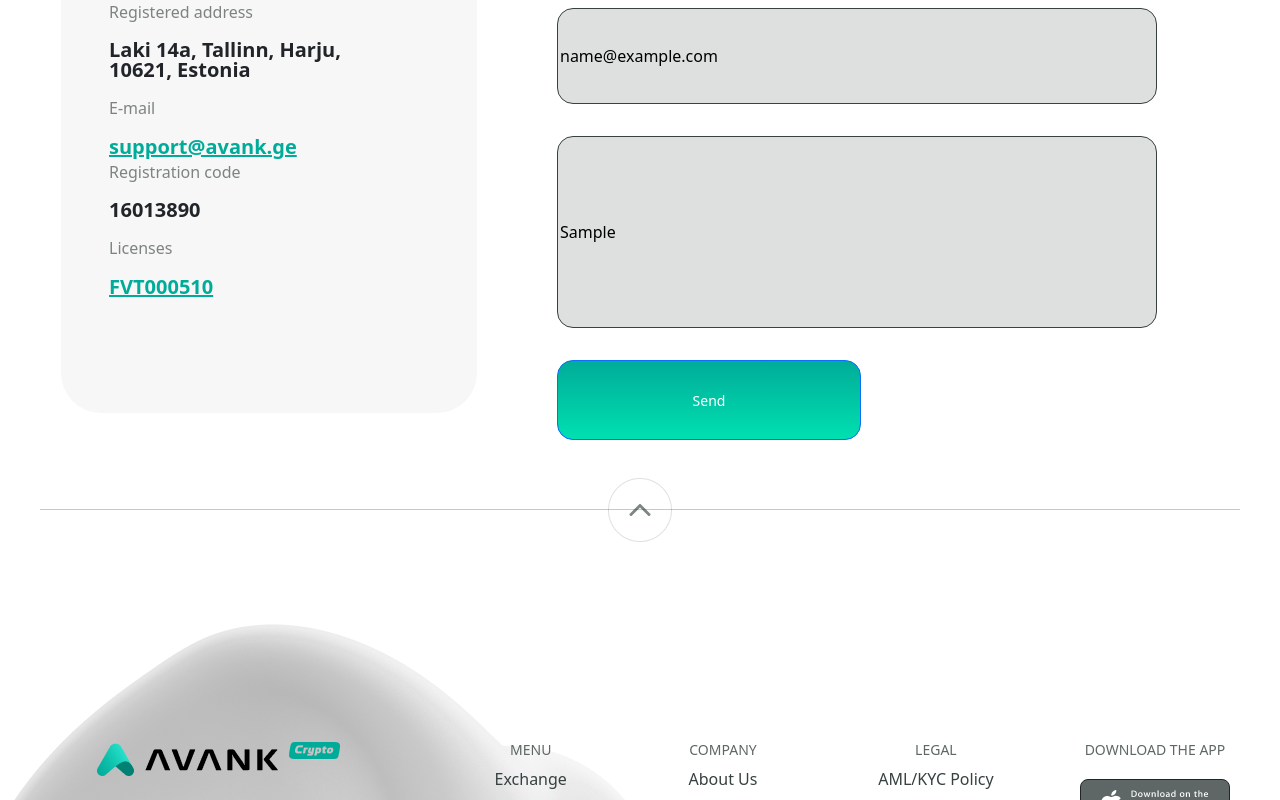
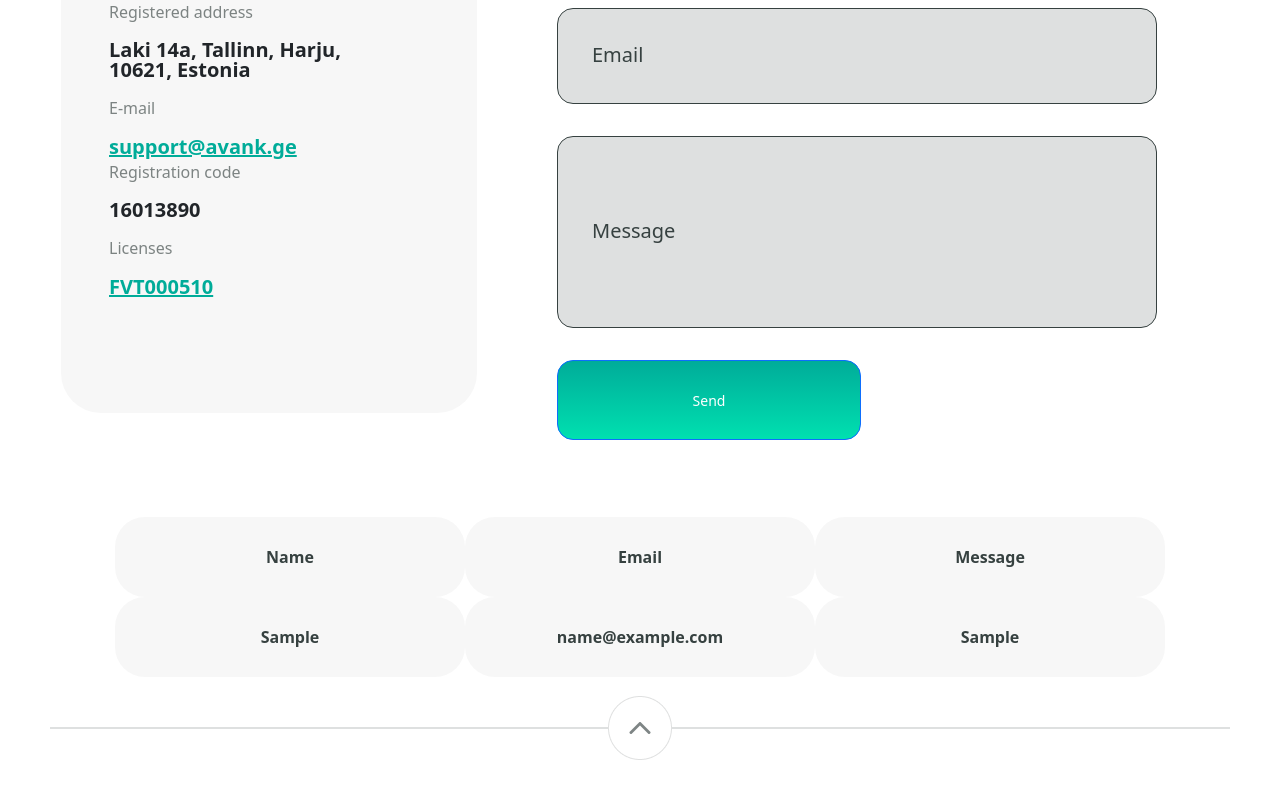
Before and after one commit to Ram85-git/Excellence34, a Vue app in the folder card34/: page / in a window 1280 px wide. Both pictures are taken after typing "Sample", "name@example.com", "Sample" into the empty fields and a click on the button "Send". Shown: the part 496-1296 px from the top of the page. Built offline with nearby package versions, Linux system fonts and the light colour scheme.

Commit message:
Table added

```diff
--- a/card34/package.json
+++ b/card34/package.json
@@ -9,6 +9,7 @@
   },
   "dependencies": {
     "core-js": "^3.8.3",
+    "firebase": "^9.22.1",
     "vue": "^3.2.13"
   },
   "devDependencies": {
--- a/card34/src/components/Contacts.vue
+++ b/card34/src/components/Contacts.vue
@@ -43,28 +43,94 @@
             <h5>Contact Form</h5>
             <div class="smallform">
                 <div class="formname">
-                    <input type="text" class="name" placeholder="Name">
+                    <input type="text" class="name" placeholder="Name" v-model="name">
                 </div>
                 <div class="formemail">
-                    <input type="email"  placeholder="Email">
+                    <input type="email"  placeholder="Email" v-model="email">
                 </div>
                 <div class="formMessage">
-                    <input id="message" type="text" placeholder="Message">
+                    <input id="message" type="text" placeholder="Message" v-model="message">
                 </div>
 
             </div>
-            <button type="button" class="btn btn-primary btn-sm">Send</button>
+            <button type="button" v-on:click.prevent="submit()" class="btn btn-primary btn-sm">Send</button>
         </div>
 
     </div>
   </div>
+  <br>
+  <table>
+    <tr>
+        <th>Name</th>
+        <th>Email</th>
+        <th>Message</th>
+    </tr>
+    <tr v-for="item in list" :key="item" id="item">
+        <td>{{ item.name}}</td>
+        <td>{{ item.email}}</td>
+        <td>{{ item.message}}</td>
+    </tr>
+</table>
+
+
+
+     <!-- <div>
+        <p>Name: {{ name }}</p>
+        <p>Email: {{ email }}</p>
+        <p>Message: {{ message }}</p>
+     </div> -->
 
 </template>
 
 
 <script>
+// import firebase from '@/firebase';
+// import { projectFirestore } from '../firebase/config'
+
+
 export default{
-    name:`Contacts`
+    name:`Contacts`,
+    data(){
+        return{
+            name:'',
+            email:'',
+            message:'',
+            list:[]
+        }
+
+    },
+    methods:{
+        submit:function() {
+            console.log("Entered value ");
+            console.log(this.name,)
+            console.log(this.email,)
+            console.log(this.message,)
+
+            this.list.push({
+
+                'name': this.name,
+                'email':this.email,
+                'message':this.message
+            });
+            this.name="",
+            this.email="",
+            this.message=""
+            // let userMessage =
+
+            // name:
+            // email:
+            // message:
+
+
+
+            // projectFirestore.collection('userMessages').add(userMessage)
+
+
+        }
+
+    }
+
+
 }
 
 
@@ -72,6 +138,56 @@ export default{
 </script>
 
 <style scoped>
+
+
+ table {
+    margin: auto;
+    /* border-radius: 30px; */
+    background-color: ;
+
+ }
+
+ table tr {
+    /* border: 1px solid green; */
+    height: 80px;
+    width:  40px;
+    margin-top: 10px;
+    color: #364140;
+
+    /* border-radius: 30px; */
+    /* border-radius: 30%; */
+    /* border-bottom-left-radius: 16px; */
+}
+/*
+table tr:nth-child(n+1){
+    border: 1px saddlebrown;
+} */
+
+table tr  th {
+    /* border: 1px solid brown; */
+    /* border-radius: 16px; */
+    height:  20px;
+    width: 350px;
+    text-align: center;
+    color: #364140;
+    background-color: rgba(54, 65, 64, 0.04);
+    font-weight: 700;
+    border-radius: 30px;
+
+}
+table tr td {
+    /* border: 1px solid brown; */
+    height:  20px;
+    background-color: rgba(54, 65, 64, 0.04);
+    width: 300px;
+    text-align: center;
+    color: #364140;
+    font-weight: 700;
+    border-radius: 30px;
+    /* margin-top: 20px; */
+    /* padding-top: 20px; */
+}
+
 
 .contacts{
     height: 128px;
--- a/card34/src/components/Footer.vue
+++ b/card34/src/components/Footer.vue
@@ -1,12 +1,17 @@
 <template>
 
-
+<!--
 <div class="line">
     <div style="text-align: center;margin: auto; width: 1200px;">
         <hr id="hr1"  >
         <img style="margin-top: -60px;" src="../assets/upword1.png">
     </div>
-  </div>
+  </div>   -->
+
+  <div class="line">
+        <img src="../assets/upword1.png" alt="">
+    </div>
+
 
 <br><br><br>
 <footer >
@@ -97,6 +102,20 @@ export default{
 </script>
 
 <style scoped>
+
+.line{
+            border: .5px solid rgba(54, 65, 64, 0.16);
+            max-width: 1180px;
+            text-align: center;
+            margin: auto;
+            margin-top: 50px;
+            height: .5px;
+
+
+        }
+        .line img{
+            margin-top: -32px;
+        }
 footer {
     display: flex;
     justify-content: end;
@@ -157,7 +176,9 @@ footer {
 .footerlogo{
     /* display: flex; */
     flex-direction: row;
+
     /* gap: 40px; */
+    text-align: left;
 
 }
 .footericon img {
--- /dev/null
+++ b/card34/src/firebase/config.js
@@ -0,0 +1,71 @@
+// import firebase from 'firebase/app'
+// // import * as firebase from 'firebase/app'
+// import 'firebase/firestore'
+// import { initializeApp } from "firebase/app";
+
+// import firebase from 'firebase/app';
+// import 'firebase/firestore';
+// import 'firebase/auth';
+// ... import other necessary Firebase modules
+
+// import { initializeApp , } from "firebase/app"
+
+// import { getFirestore } from "firebase/firestore"
+
+
+// const firebaseConfig = {
+//     apiKey: "AIzaSyCNEk8vxwgxrO2Yg1fhAGFzfD0aM5j67Fs",
+//     authDomain: "simple-contact-form-a482f.firebaseapp.com",
+//     projectId: "simple-contact-form-a482f",
+//     storageBucket: "simple-contact-form-a482f.appspot.com",
+//     messagingSenderId: "934435760510",
+//     appId: "1:934435760510:web:bfcb877ebc01408bb2eb2f"
+// };
+
+
+
+// initializeApp(firebaseConfig);
+
+// const projectFirestore = firebase.firestore()
+
+//   export { projectFirestore }
+
+// initializeApp(firebaseConfig)
+//   const db = getFirestore()
+//   export default db
+
+
+
+
+
+
+
+
+
+
+
+
+// const firebaseConfig = {
+    //     apiKey: 'YOUR_API_KEY',
+    //     authDomain: 'YOUR_AUTH_DOMAIN',
+    //     databaseURL: 'YOUR_DATABASE_URL',
+    //     projectId: 'YOUR_PROJECT_ID',
+//     storageBucket: 'YOUR_STORAGE_BUCKET',
+//     messagingSenderId: 'YOUR_MESSAGING_SENDER_ID',
+//     appId: 'YOUR_APP_ID',
+//   };
+
+
+//   export default firebase;
+
+
+// //init firebase app
+// // const app = initializeApp(firebaseConfig);
+
+//  const firebase = initializeApp(firebaseConfig)
+
+
+
+// //init firestore
+
+// export default firebase ;
```
Also changed, not shown: 1 other file (tests, documents, lock files or other folders).
